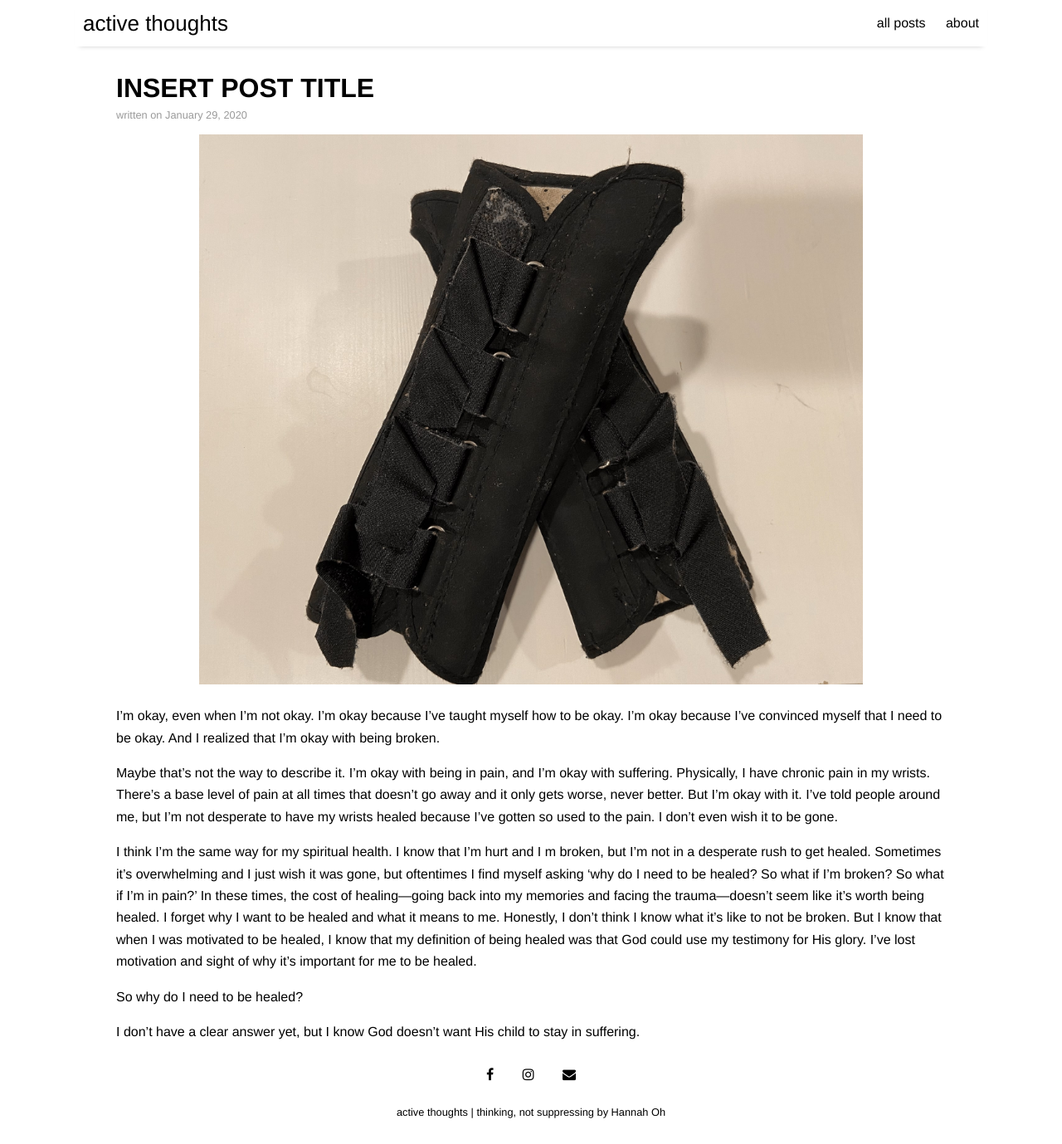
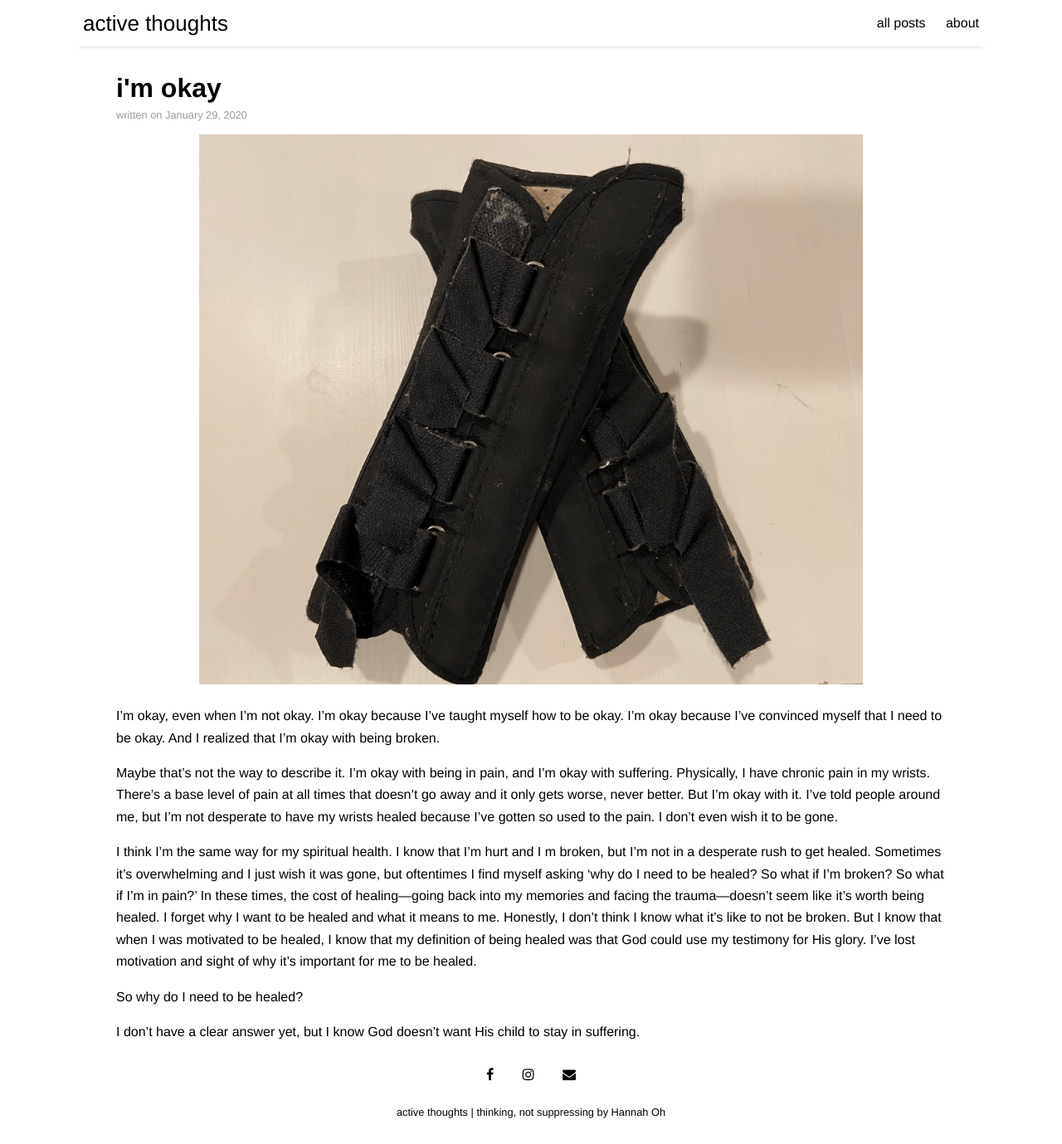
Before and after one commit to hannahsooah/blog, a Jekyll site: the page built from _posts/2020-01-29-im-okay.md, in a window 1280 px wide and 1379 px high. Shown: the whole window at 83% size. Built offline with Jekyll 4.4.1, drawn with Linux system fonts in a browser that asks for light colours; nearby versions of some CDN libraries.

Commit message:
[post] fix 'im okay'

```diff
--- a/_posts/2020-01-29-im-okay.md
+++ b/_posts/2020-01-29-im-okay.md
@@ -1,6 +1,6 @@
 ---
 layout: post
-title: "INSERT POST TITLE"
+title: "i'm okay"
 author: "Hannah Oh"
 categories: blog
 tags: blog
```
